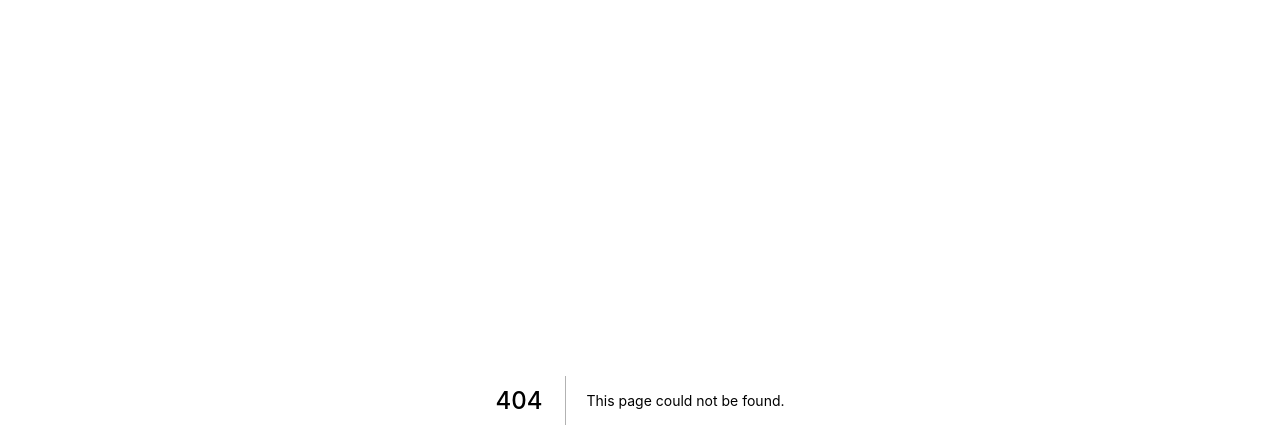
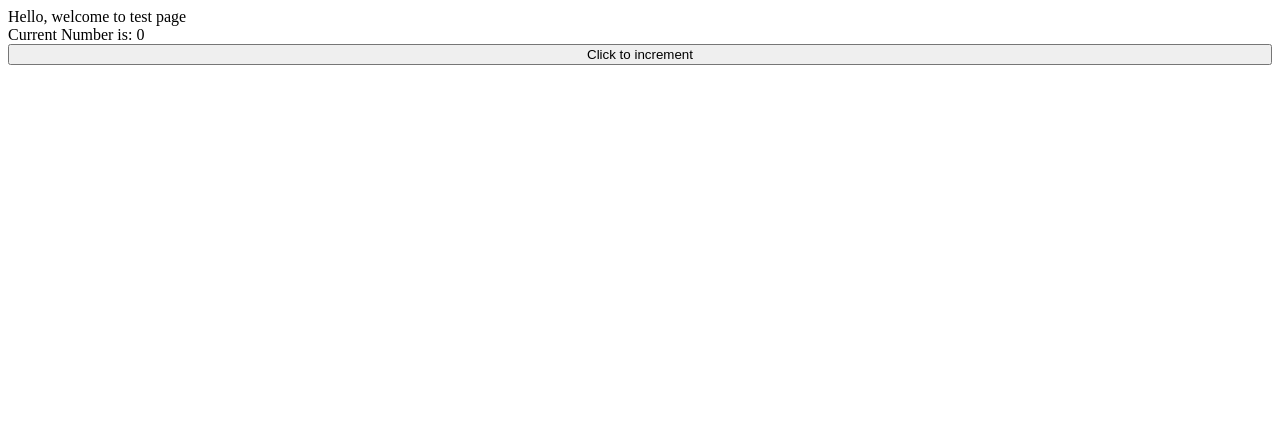
Before and after one commit to LilyCatFiddy/receipt-splitter, a Next.js app: page /test in a window 1280 px wide. Before the commit this address had no page. Shown: the top 448 px of the page. Built offline with nearby package versions, Linux system fonts and the light colour scheme.

Commit message:
created testing components with REACT

```diff
--- /dev/null
+++ b/components/TestButton.jsx
@@ -0,0 +1,10 @@
+export default function TestButton() {
+    return (
+        <>
+            <button>testest</button>
+            <div>werewrw</div>
+            <div>werewrw</div>
+            <div>werewrw</div>
+        </>
+    );
+}
--- /dev/null
+++ b/components/TestButtonHolder.jsx
@@ -0,0 +1,16 @@
+import TestButton from "./TestButton.jsx";
+import {useState} from 'react';
+
+export default function TestButtonHolder(props) {
+    let [currNum, setCurrNum] = useState(0);
+    function increment() {
+        setCurrNum(currNum + 'meow');
+    }
+
+    return (
+        <div style={{"display": "flex", "flexDirection": 'column'}}>
+            Current Number is: {currNum}
+            <button type='button' onClick={increment}>Click to increment</button>
+        </div>
+    );
+}
--- /dev/null
+++ b/pages/test.js
@@ -0,0 +1,12 @@
+import TestButtonHolder from "../components/TestButtonHolder";
+
+export default function TestPage() {
+    const members = ['Kathy', 'Kelvin', 'Cody'];
+
+    return (
+        <div>
+            Hello, welcome to test page
+            <TestButtonHolder members={members} lmao='lmao'/>
+        </div>
+    );
+}
```
